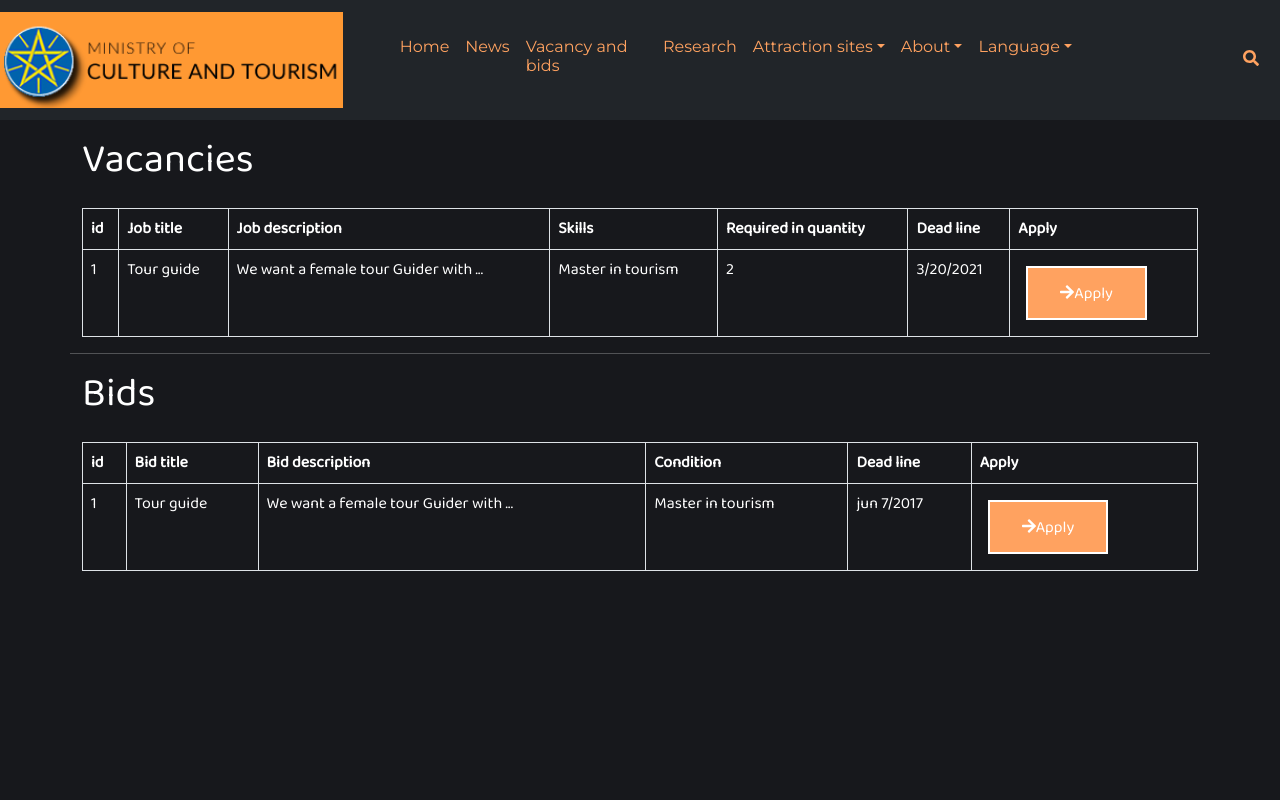
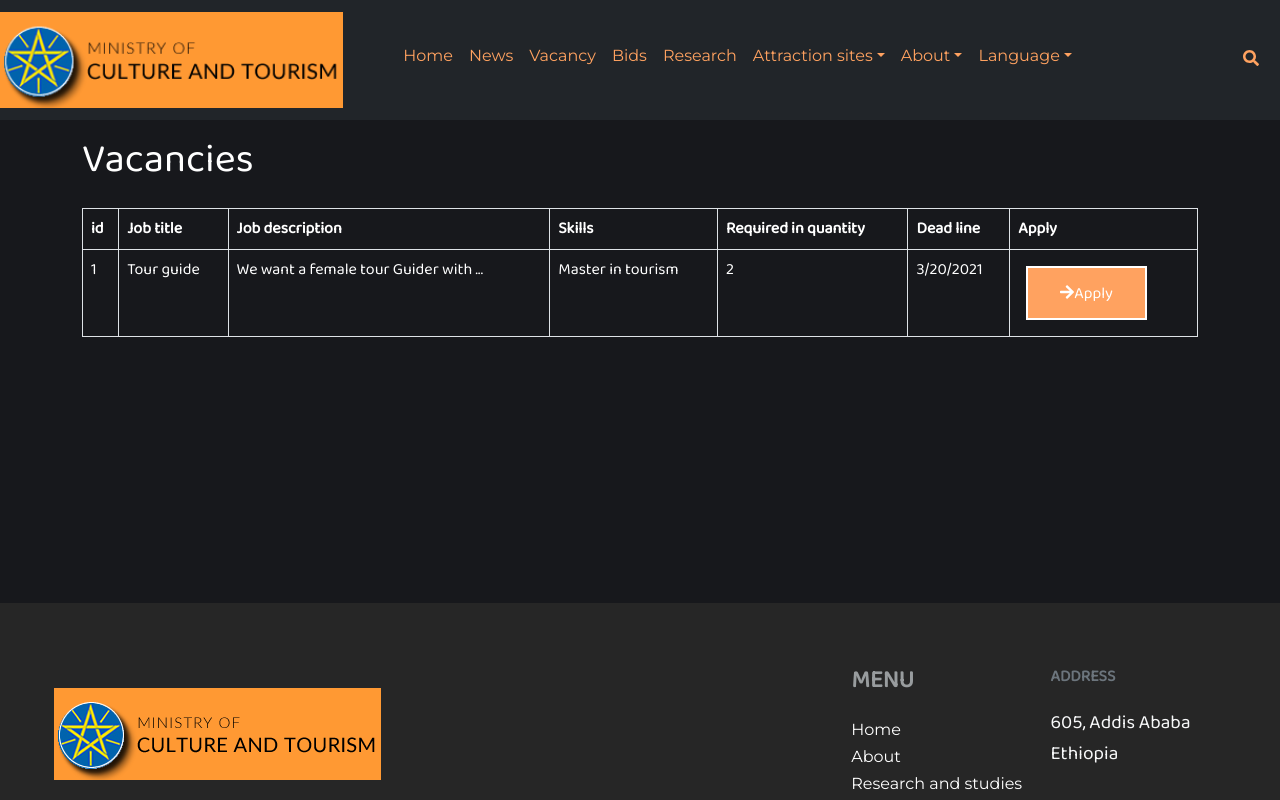
Before and after one commit to rehash-it/moct-web, a React (Create React App) app: page /vacancy in a window 1280 px wide. Shown: the top 800 px of the page. Built offline with nearby package versions, Linux system fonts and the light colour scheme; what javascript-time-ago would draw is missing.

Commit message:
fetch bids with pagination

```diff
--- a/src/App.js
+++ b/src/App.js
@@ -6,12 +6,13 @@ import News from './components/pages/News'
 import History from './components/pages/History'
 import MessageMoct from './components/pages/MessageMoct'
 import Sites from './components/pages/Sites'
-import VacancyBids from './components/pages/VacancyBids'
+import Vacancy from './components/pages/Vacancy'
 import NewDetail from './components/pages/NewDetail'
 import ResearchDetails from './components/pages/ResearchDetails'
 import { StoreContext } from './context/context'
 import { newsReducer, newsState } from './store/Reducers/newReducer'
 import Docs from './components/pages/Docs'
+import Bids from './components/pages/Bids'
 export default function App() {
   const [news, dispatchNews] = useReducer(newsReducer, newsState)
   return (
@@ -27,7 +28,8 @@ export default function App() {
           <Route path='/sites'><Sites /></Route>
           <Route path='/docs'><Docs /></Route>
           <Route path='/messageOfMoct'><MessageMoct /></Route>
-          <Route path='/vacancy'><VacancyBids /></Route>
+          <Route path='/vacancy'><Vacancy /></Route>
+          <Route path='/bids'><Bids /></Route>
         </Switch>
       </BrowserRouter>
     </StoreContext.Provider>
--- a/src/components/layouts/navbar.js
+++ b/src/components/layouts/navbar.js
@@ -75,7 +75,14 @@ const NavBar = (props) => {
                     <Link to='/vacancy'>
                         <NavItem>
                             <NavLink>
-                                <h6 className='text-raise'>Vacancy and bids</h6>
+                                <h6 className='text-raise'>Vacancy</h6>
+                            </NavLink>
+                        </NavItem>
+                    </Link>
+                    <Link to='/bids'>
+                        <NavItem>
+                            <NavLink>
+                                <h6 className='text-raise'>Bids</h6>
                             </NavLink>
                         </NavItem>
                     </Link>
--- /dev/null
+++ b/src/components/pages/Bids.js
@@ -0,0 +1,82 @@
+import React, { useEffect, useState } from 'react'
+import Footer from '../layouts/Footer'
+import Navbar from '../layouts/navbar'
+import { MDBTable, MDBTableHead, MDBTableBody } from 'mdbreact'
+import { FontAwesomeIcon } from '@fortawesome/react-fontawesome'
+import { faArrowRight, faThermometerEmpty } from '@fortawesome/free-solid-svg-icons'
+import { withRouter } from 'react-router-dom'
+import { pageCalculate } from '../utility/general'
+import { datasDispatch } from '../../store/Actions/dataActions'
+import { tellDate } from '../utility/Date'
+import DataLoading from '../layouts/DataLoading'
+import ErrorLoading from '../layouts/ErrorLoading'
+function Bids({ location }) {
+    const [state, setState] = useState({
+        loading: true,
+        error: false,
+        data: [],
+        length: 0
+    })
+    let Page = location.search
+    const { loading, error, data, length } = state
+    let page = pageCalculate(15, length)
+    useEffect(() => datasDispatch(setState, { page, limit: 15, url: 'bid' }), [page])
+    return (
+        <>
+            <Navbar />
+            {
+                loading ? <DataLoading /> :
+                    error ? <ErrorLoading /> :
+
+                        <div className="container my-3">
+                            <div className="col-lg-12">
+                                <h1>Bids</h1>
+                                <MDBTable className='my-3' responsive={true} bordered={true} >
+                                    <MDBTableHead className='text-center' textWhite>
+                                        <tr>
+                                            <th>#</th>
+                                            <th>Title</th>
+                                            <th>Instruction</th>
+                                            <th>File</th>
+                                            <th>Started date</th>
+                                            <th>End Date</th>
+
+                                        </tr>
+                                    </MDBTableHead>
+                                    <MDBTableBody textWhite={true}>
+                                        {
+                                            length ?
+                                                data.map((b, i = 0) => {
+                                                    i++
+                                                    return (
+                                                        <tr key={b._id}>
+                                                            <td>{i}</td>
+                                                            <td>{b.title}</td>
+                                                            <td>{b.instruction}</td>
+                                                            <td>{b.file}</td>
+                                                            <td>{tellDate(b.startDate)}</td>
+                                                            <td>{tellDate(b.endDate)}</td>
+                                                        </tr>)
+                                                }) :
+                                                <tr>
+                                                    <td colSpan={6} className="td text-center">
+                                                        <h3>
+                                                            <FontAwesomeIcon icon={faThermometerEmpty} className='fa-3x mx-2' />
+                                                            oops....No bids yet
+
+                                                        </h3>
+                                                    </td>
+                                                </tr>
+                                        }
+
+                                    </MDBTableBody>
+                                </MDBTable>
+                            </div>
+                        </div>
+            }
+            <Footer />
+        </>
+    )
+}
+
+export default withRouter(Bids)
--- a/src/components/pages/VacancyBids.js
+++ b/src/components/pages/Vacancy.js
@@ -4,7 +4,7 @@ import NavBar from '../layouts/navbar'
 import { MDBTable, MDBTableHead, MDBTableBody } from 'mdbreact'
 import { FontAwesomeIcon } from '@fortawesome/react-fontawesome'
 import { faArrowRight } from '@fortawesome/free-solid-svg-icons'
-const VacancyBids = () => {
+const Vacancy = () => {
     return (
         <>
             <NavBar />
@@ -47,37 +47,7 @@ const VacancyBids = () => {
                         </MDBTable>
                     </div>
 
-                    <hr className='text-white' />
-                    <div className="col-lg-12">
-                        <h1>Bids</h1>
-                        <MDBTable className='my-3' responsive={true} bordered={true} >
-                            <MDBTableHead className='text-center' textWhite>
-                                <tr>
-                                    <th>id</th>
-                                    <th>Bid title</th>
-                                    <th>Bid description</th>
-                                    <th>Condition</th>
-                                    <th>Dead line</th>
-                                    <th>Apply</th>
-                                </tr>
-                            </MDBTableHead>
-                            <MDBTableBody textWhite={true}>
-                                <tr>
-                                    <td>1</td>
-                                    <td>Tour guide</td>
-                                    <td>We want a female tour Guider with ...</td>
-                                    <td>Master in tourism</td>
-                                    <td>jun 7/2017</td>
-                                    <td>
-                                        <button className="btn-raise">
-                                            <FontAwesomeIcon icon={faArrowRight} />
-                                            Apply
-                                        </button>
-                                    </td>
-                                </tr>
-                            </MDBTableBody>
-                        </MDBTable>
-                    </div>
+
                 </div>
             </div>
             <Footer />
@@ -85,4 +55,4 @@ const VacancyBids = () => {
     )
 }
 
-export default VacancyBids
+export default Vacancy
--- a/src/components/utility/Date.js
+++ b/src/components/utility/Date.js
@@ -8,3 +8,4 @@ export const tellDay = (DATE) => {
         year: day.getFullYear()
     }
 }
+export const tellDate = DATE => new Date(DATE).toUTCString().slice(0, 17)
```
